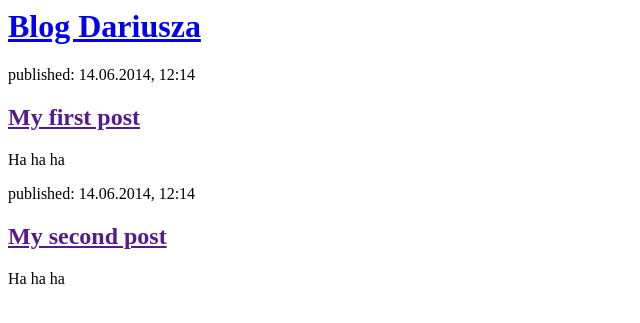
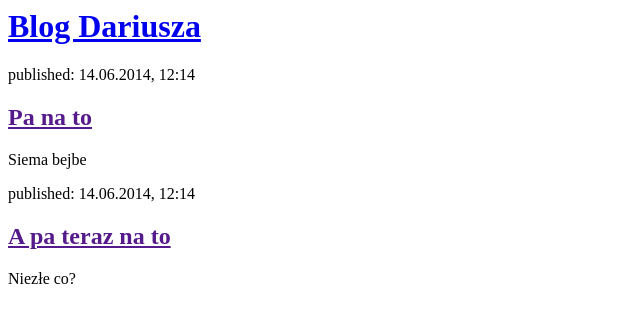
Before and after one commit to erogitt/my-first-blog, a Django app: page / in a window 1280 px wide. Shown: the top 323 px of the page, without its empty margins (0-640 px from the left). Run offline with Django 3.2, Linux system fonts and the light colour scheme.

Commit message:
Zmiana tesci postow

```diff
--- a/blog/templates/blog/post_list.html
+++ b/blog/templates/blog/post_list.html
@@ -9,14 +9,14 @@
 
 <div>
     <p>published: 14.06.2014, 12:14</p>
-    <h2><a href="">My first post</a></h2>
-    <p>Ha ha ha</p>
+    <h2><a href="">Pa na to</a></h2>
+    <p>Siema bejbe</p>
 </div>
 
 <div>
     <p>published: 14.06.2014, 12:14</p>
-    <h2><a href="">My second post</a></h2>
-    <p>Ha ha ha</p>
+    <h2><a href="">A pa teraz na to</a></h2>
+    <p>Niezłe co?</p>
 </div>
 </body>
 </html>
```
Also changed, not shown: db.sqlite3.
